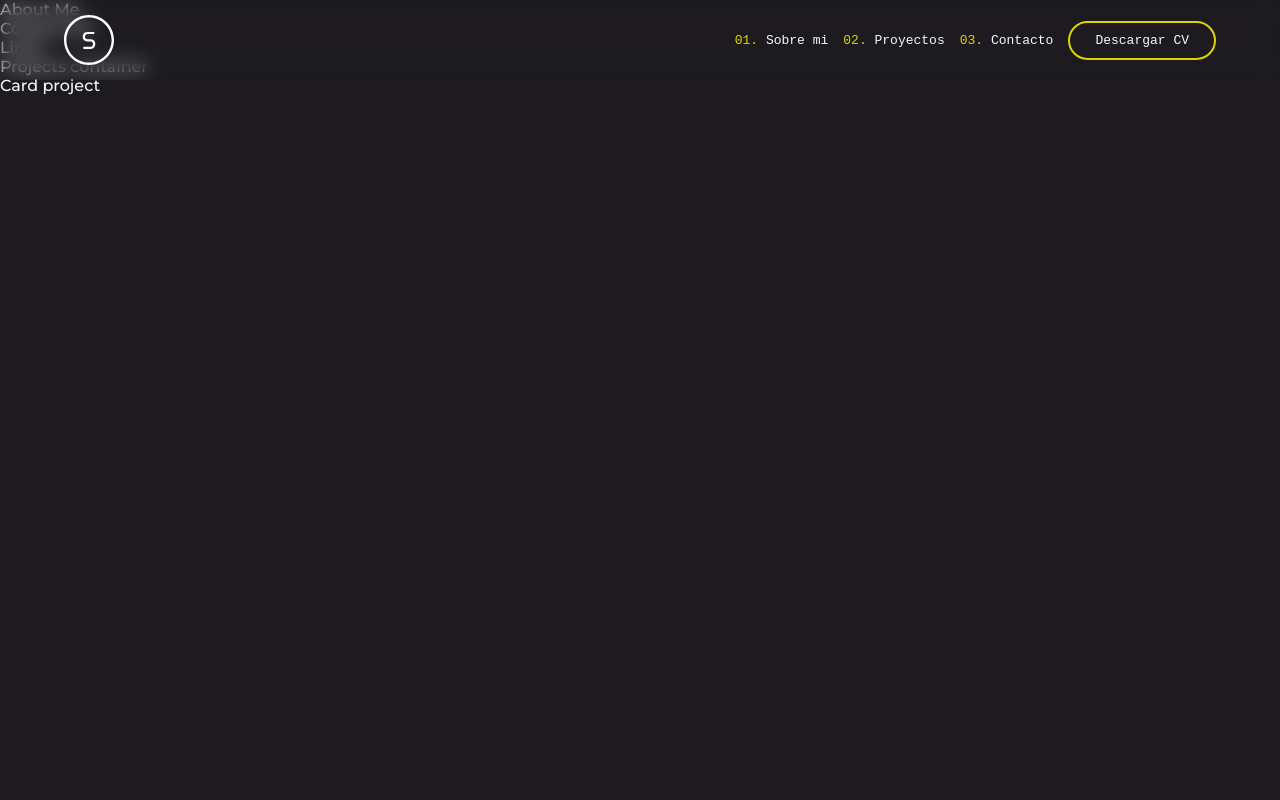
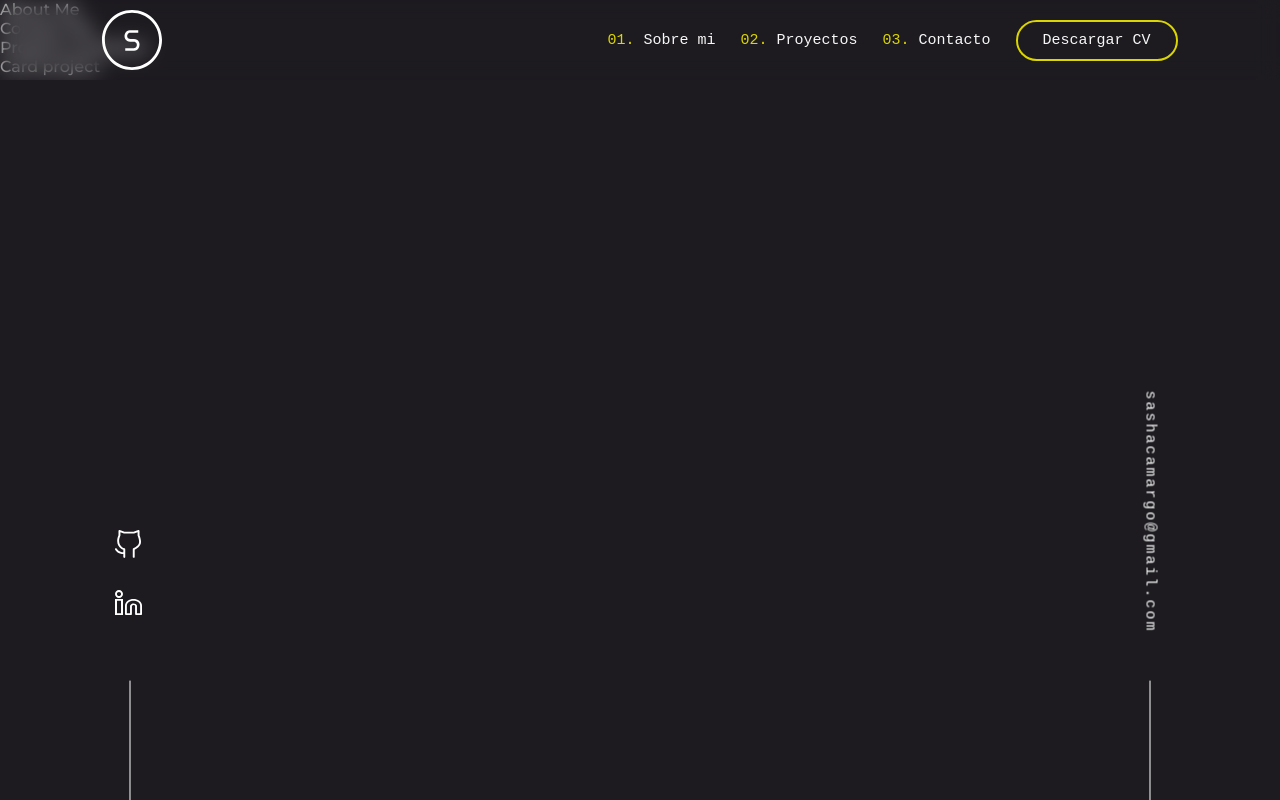
Before and after one commit to sashacamar/portfolio, a React (Create React App) app in the folder client/: page / in a window 1280 px wide. Built offline with nearby package versions, Linux system fonts and the light colour scheme; a web font is replaced by a local one.

Commit message:
estilos en el nav y links

```diff
--- a/client/src/App.css
+++ b/client/src/App.css
@@ -16,7 +16,7 @@
     --description-desktop: 30px;
     --title-desktop: 30px;
     --subtitle-desktop: 20px;
-    --text-desktop: 13px;
+    --text-desktop: 15px;
     --small-text-desktop: 12px;
 
     /* tamanos de letra mobile */
@@ -28,8 +28,15 @@
     --small-text-mobile: 8px;
 
 
+    --width-navbar: 84vw;
+    --padding-navbar: 8vw;
 
-    --padding-left-right: 5%;
+    --width-links: 82vw;
+    --padding-links: 9vw;
+
+
+    /* tamaños de imagenes */
+    --logo-size: 60px;
 }
 
 body{
--- a/client/src/components/desktop/Links/Links.jsx
+++ b/client/src/components/desktop/Links/Links.jsx
@@ -2,8 +2,16 @@ import styles from './Links.module.css';
 
 const Links = () => {
     return (
-        <div>
-            Links
+        <div className={styles.linksConatiner}>
+            <div className={styles.icons}>
+                <div className={styles.iconGithub}></div>
+                <div className={styles.iconLinkedin}></div>
+                <div className={styles.line}></div>
+            </div>
+            <div className={styles.emailContainer}>
+                <div className={styles.email}>sashacamargo@gmail.com</div>
+                <div className={styles.line}></div>
+            </div>
         </div>
     )
 }
--- a/client/src/components/desktop/Links/Links.module.css
+++ b/client/src/components/desktop/Links/Links.module.css
@@ -0,0 +1,76 @@
+.linksConatiner{
+    position: fixed;
+    width: var(--width-links);
+    padding: 0 var(--padding-links);
+
+    display: flex;
+    justify-content: space-between;
+    align-items: flex-end;
+    bottom: 0;
+
+    z-index: 999;
+
+    font-family: var(--font-2);
+    font-weight: 400;
+    font-size: var(--text-desktop);
+    letter-spacing: 2px;
+}
+
+
+.icons{
+    display: flex;
+    flex-direction: column;
+    align-items: center;
+}
+
+.iconGithub{
+    width: 30px;
+    height: 30px;
+    background-image: url(../../../assets/github1.svg);
+    background-repeat: no-repeat;
+    cursor: pointer;
+    transition: all 0.3s ease;
+}
+.iconGithub:hover{
+    background-image: url(../../../assets/github2.svg);
+}
+
+.iconLinkedin{
+    width: 30px;
+    height: 30px;
+    margin-top: 30px;
+    background-image: url(../../../assets/linkedin1.svg);
+    background-repeat: no-repeat;
+    cursor: pointer;
+    transition: all 0.3s ease;
+}
+.iconLinkedin:hover{
+    background-image: url(../../../assets/linkedin2.svg);
+}
+
+.line{
+    width: 2px;
+    height: 120px;
+    margin-top: 60px;
+    background-image: url(../../../assets/line1.svg);
+    background-repeat: no-repeat;
+}
+
+
+.emailContainer{
+    width: 30px;
+    display: flex;
+    flex-direction: column;
+    align-items: center;
+}
+
+.email{
+    transform: rotate(90deg);
+    margin-bottom: 100px;
+    cursor: pointer;
+    transition: all 0.3s ease;
+
+}
+.email:hover{
+    color: var(--yellow)
+}
--- a/client/src/components/desktop/NavBar/NavBar.module.css
+++ b/client/src/components/desktop/NavBar/NavBar.module.css
@@ -2,10 +2,10 @@
 .NavBarContainer{
     backdrop-filter: blur(10px);
 
-    width: 90vw;
+    width: var(--width-navbar);
     max-width: 100vw;
     height: 80px;
-    padding: 0 5vw;
+    padding: 0 var(--padding-navbar);
 
     position: fixed;
     display: flex;
@@ -14,6 +14,7 @@
 
     font-family: var(--font-2);
     font-size: var(--text-desktop);
+    font-weight: 100;
 
     z-index: 999;
 }
@@ -26,8 +27,8 @@
 
 /* ----- Logo */
 .logoContainer{
-    width: 50px;
-    height: 50px;
+    width: var(--logo-size);
+    height: var(--logo-size);
     background-image: url('../../../assets/logo1.svg');
     background-size: cover;
 
@@ -48,7 +49,7 @@
 }
 
 .li{
-    margin-right: 15px;
+    margin-right: 25px;
 
     cursor: pointer;
     transition: all 0.3s ease;
```
